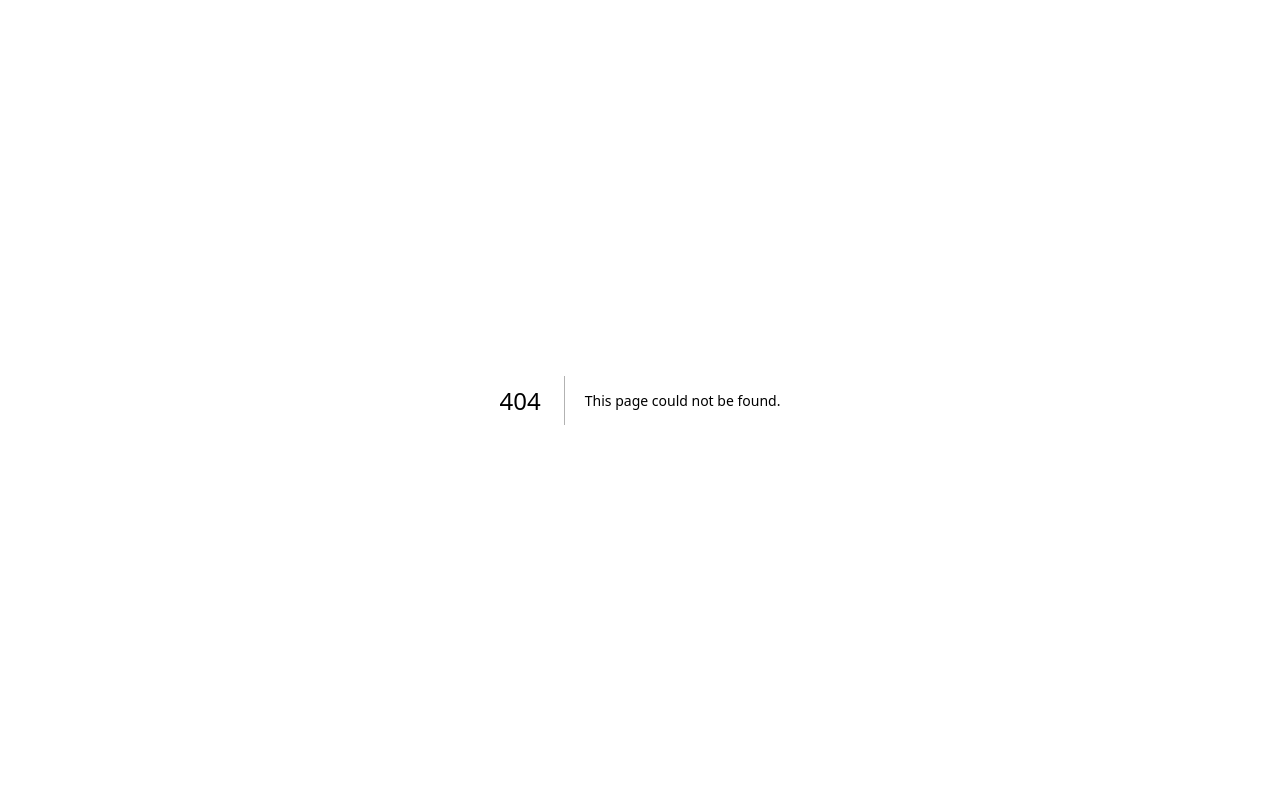
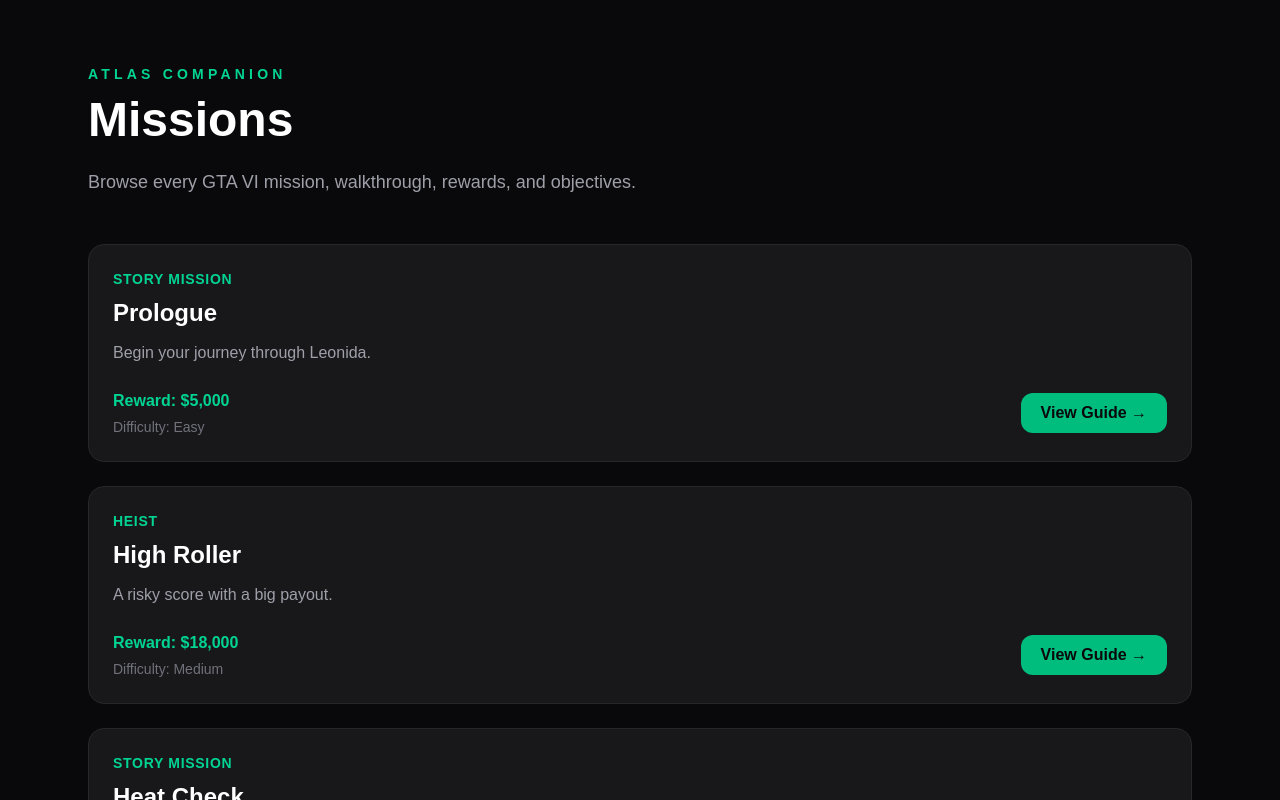
Before and after one commit to dowens0726-ui/atlashub, a Next.js app: page /missions in a window 1280 px wide. Before the commit this address had no page. Shown: the top 800 px of the page. Built offline with nearby package versions, Linux system fonts and the light colour scheme.

Commit message:
Refactor mission system with reusable MissionCard

```diff
--- /dev/null
+++ b/app/components/MissionCard.tsx
@@ -0,0 +1,47 @@
+import Link from "next/link";
+
+type Mission = {
+  slug: string;
+  title: string;
+  description: string;
+  reward: string;
+  difficulty: string;
+  category: string;
+};
+
+type MissionCardProps = {
+  mission: Mission;
+};
+
+export default function MissionCard({ mission }: MissionCardProps) {
+  return (
+    <div className="rounded-2xl border border-zinc-800 bg-zinc-900 p-6 transition-all duration-200 hover:border-emerald-400 hover:-translate-y-1">
+      <p className="text-sm font-semibold uppercase tracking-wider text-emerald-400">
+        {mission.category}
+      </p>
+
+      <h2 className="mt-2 text-2xl font-bold">{mission.title}</h2>
+
+      <p className="mt-3 text-zinc-400">{mission.description}</p>
+
+      <div className="mt-6 flex items-center justify-between">
+        <div>
+          <p className="font-semibold text-emerald-400">
+            Reward: {mission.reward}
+          </p>
+
+          <p className="mt-1 text-sm text-zinc-500">
+            Difficulty: {mission.difficulty}
+          </p>
+        </div>
+
+        <Link
+          href={`/missions/${mission.slug}`}
+          className="rounded-xl bg-emerald-500 px-5 py-2 font-bold text-zinc-950 hover:bg-emerald-400"
+        >
+          View Guide →
+        </Link>
+      </div>
+    </div>
+  );
+}
--- /dev/null
+++ b/app/missions/[slug]/page.tsx
@@ -0,0 +1,48 @@
+import { notFound } from "next/navigation";
+import { missions } from "../data";
+
+type Props = {
+  params: Promise<{
+    slug: string;
+  }>;
+};
+
+export default async function MissionPage({ params }: Props) {
+  const { slug } = await params;
+
+  const mission = missions.find((m) => m.slug === slug);
+
+  if (!mission) {
+    notFound();
+  }
+
+  return (
+    <main className="min-h-screen bg-zinc-950 text-white">
+      <section className="mx-auto max-w-5xl px-6 py-16">
+        <a href="/missions" className="text-sm text-zinc-400 hover:text-white">
+          ← Back to Missions
+        </a>
+
+        <p className="mt-10 text-sm font-semibold uppercase tracking-[0.3em] text-emerald-400">
+          {mission.category}
+        </p>
+
+        <h1 className="mt-3 text-6xl font-black">{mission.title}</h1>
+
+        <p className="mt-8 text-xl text-zinc-300">{mission.description}</p>
+
+        <div className="mt-12 rounded-2xl border border-zinc-800 bg-zinc-900 p-6">
+          <p className="text-lg">
+            <span className="font-bold text-emerald-400">Reward:</span>{" "}
+            {mission.reward}
+          </p>
+
+          <p className="mt-4 text-lg">
+            <span className="font-bold text-emerald-400">Difficulty:</span>{" "}
+            {mission.difficulty}
+          </p>
+        </div>
+      </section>
+    </main>
+  );
+}
--- /dev/null
+++ b/app/missions/data.ts
@@ -0,0 +1,34 @@
+export const missions = [
+  {
+    slug: "prologue",
+    title: "Prologue",
+    description: "Begin your journey through Leonida.",
+    reward: "$5,000",
+    difficulty: "Easy",
+    category: "Story Mission",
+  },
+  {
+    slug: "high-roller",
+    title: "High Roller",
+    description: "A risky score with a big payout.",
+    reward: "$18,000",
+    difficulty: "Medium",
+    category: "Heist",
+  },
+  {
+    slug: "heat-check",
+    title: "Heat Check",
+    description: "Escape the pressure and lose the cops.",
+    reward: "$7,500",
+    difficulty: "Hard",
+    category: "Story Mission",
+  },
+  {
+    slug: "night-shift",
+    title: "Night Shift",
+    description: "A dangerous undercover operation through Vice City.",
+    reward: "$30,000",
+    difficulty: "Hard",
+    category: "Story Mission",
+  },
+];
--- /dev/null
+++ b/app/missions/page.tsx
@@ -0,0 +1,26 @@
+import MissionCard from "../components/MissionCard";
+import { missions } from "./data";
+
+export default function MissionsPage() {
+  return (
+    <main className="min-h-screen bg-zinc-950 text-white">
+      <section className="mx-auto max-w-6xl px-6 py-16">
+        <p className="text-sm font-semibold uppercase tracking-[0.3em] text-emerald-400">
+          Atlas Companion
+        </p>
+
+        <h1 className="mt-3 text-5xl font-black">Missions</h1>
+
+        <p className="mt-6 max-w-2xl text-lg text-zinc-400">
+          Browse every GTA VI mission, walkthrough, rewards, and objectives.
+        </p>
+
+        <div className="mt-12 grid gap-6">
+          {missions.map((mission) => (
+            <MissionCard key={mission.slug} mission={mission} />
+          ))}
+        </div>
+      </section>
+    </main>
+  );
+}
```
